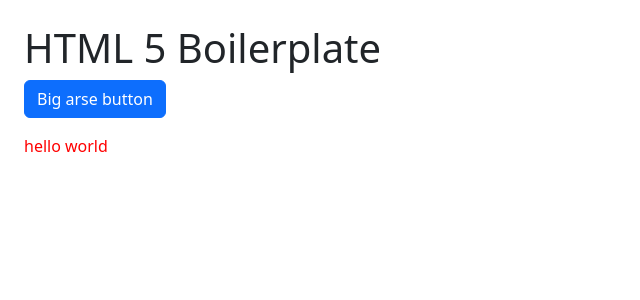
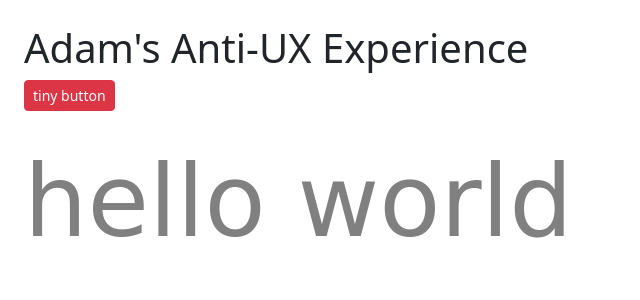
Before and after one commit to notadamkhan/Anti-UX-Website, a Django app: page / in a window 1280 px wide. Shown: the top 300 px of the page, without its empty margins (0-640 px from the left). Run offline with Django 4.2, Linux system fonts and the light colour scheme.

Commit message:
testing out css file and adding details

```diff
--- a/mysite/myui/static/myui/style.css
+++ b/mysite/myui/static/myui/style.css
@@ -1,3 +1,8 @@
 p {
-    color: red;
+    color: gray;
+    font-family: "Comic Sans MS", cursive, sans-serif;
+    font-size: 100px;
 }
+.btn:hover {
+    cursor: not-allowed;
+}
--- a/mysite/myui/templates/myui/index.html
+++ b/mysite/myui/templates/myui/index.html
@@ -6,16 +6,15 @@
     <meta charset="UTF-8">
     <meta name="keywords" content="foo,bar"/>
     <meta name="description" content="foo"/>
-    <title>HTML 5 Boilerplate</title>
+    <title>Adam's Anti-UX Experience</title>
     <link rel="stylesheet" href="{% static 'myui/style.css' %}">
     <link href="https://cdn.jsdelivr.net/npm/bootstrap@5.3.2/dist/css/bootstrap.min.css"
           rel="stylesheet"
-          integrity="sha384-T3c6CoIi6uLrA9TneNEoa7RxnatzjcDSCmG1MXxSR1GAsXEV/Dwwykc2MPK8M2HN"
           crossorigin="anonymous">
   </head>
   <body class="p-4">
-    <h1>HTML 5 Boilerplate</h1>
-    <p class="btn btn-primary">Big arse button</p>
+    <h1>Adam's Anti-UX Experience</h1>
+    <p class="btn btn-danger btn-sm">tiny button</p>
     <p> hello world </p>
   </body>
 </html>
```
